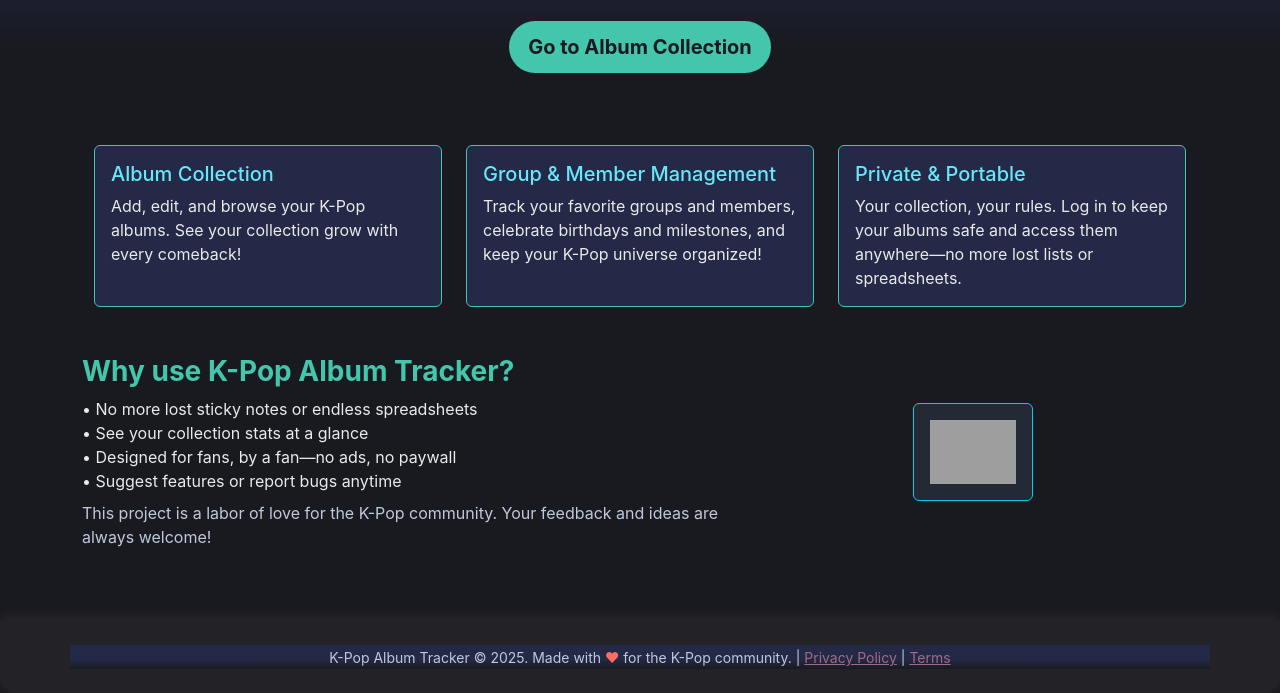
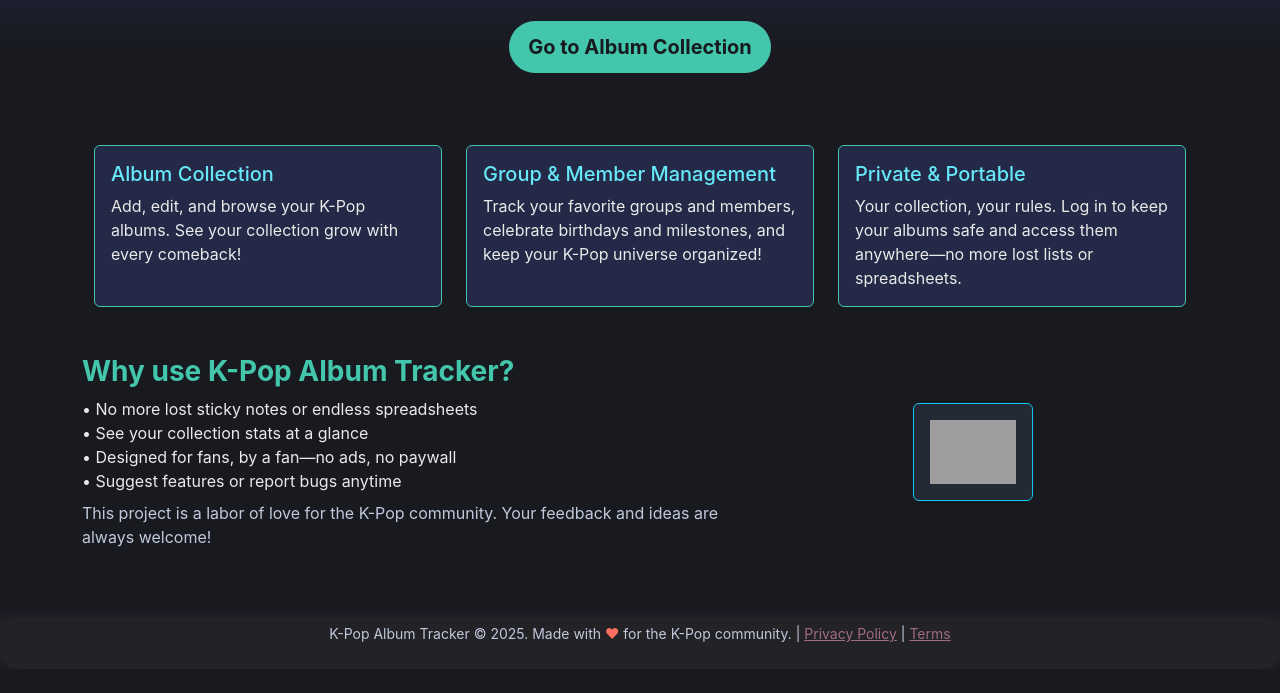
Before and after one commit to imadragonsz/KpopTracker, a website with bundled scripts: page pages/index.html in a window 1280 px wide. Shown: the part 278-971 px from the top of the page. After the commit the page ends 947 px from the top, so only its background shows below. Built offline with nearby package versions, Linux system fonts and the light colour scheme; grey boxes are pictures that could not be loaded.

Commit message:
styling changes

```diff
--- a/pages/index.html
+++ b/pages/index.html
@@ -30,6 +30,7 @@
         });
     </script>
 
+    <div class="main-content">
       <section
         class="py-5 text-center"
         style="background: linear-gradient(180deg, #232946 45%, #181a20 80%)"
@@ -52,8 +53,8 @@
             Your K-Pop Album Library
           </h1>
           <p class="lead mb-4 hero-lead-text text-center">
-          Add, browse, and celebrate every album in your K-Pop journey. This is
-          your digital shelf—make it shine!
+            Add, browse, and celebrate every album in your K-Pop journey. This
+            is your digital shelf—make it shine!
           </p>
           <a
             href="/pages/albumCollection.html"
@@ -94,8 +95,8 @@
                   Group & Member Management
                 </h5>
                 <p class="card-text">
-                Track your favorite groups and members, celebrate birthdays and
-                milestones, and keep your K-Pop universe organized!
+                  Track your favorite groups and members, celebrate birthdays
+                  and milestones, and keep your K-Pop universe organized!
                 </p>
               </div>
             </div>
@@ -107,8 +108,8 @@
                   Private & Portable
                 </h5>
                 <p class="card-text">
-                Your collection, your rules. Log in to keep your albums safe and
-                access them anywhere—no more lost lists or spreadsheets.
+                  Your collection, your rules. Log in to keep your albums safe
+                  and access them anywhere—no more lost lists or spreadsheets.
                 </p>
               </div>
             </div>
@@ -143,6 +144,7 @@
           </div>
         </div>
       </section>
+    </div>
 
     <footer
       class="text-center py-4 mt-5"
@@ -153,10 +155,7 @@
         box-shadow: 0 -2px 16px 0 #a06c8533;
       "
     >
-      <div
-        class="container"
-        style="background: linear-gradient(180deg, #232946 60%, #181a20 100%)"
-      >
+      <div class="container">
         <small>
           K-Pop Album Tracker &copy; 2025. Made with
           <span style="color: #ff6f61">♥</span> for the K-Pop community. |
--- a/styles/global.css
+++ b/styles/global.css
@@ -1,10 +1,25 @@
-/* Ensure card text is visible on dark backgrounds for profile page */
-.card.bg-dark,
-.card.bg-dark .card-body,
+/* Flex child for sticky footer layout */
+.main-content {
+  flex: 1 0 auto;
+}
+/* Sticky footer for .text-center.py-4.mt-5 */
+body {
+  display: flex;
+  flex-direction: column;
+  min-height: 100vh;
+}
+/* Highly specific selector to override Bootstrap's .py-4 */
+footer.text-center.py-4.mt-5,
+.text-center.py-4.mt-5 {
+  margin-top: auto;
+  padding-top: 0 !important;
+}
 
-/* General card background and border for theme consistency */
+/* Add space above footer by increasing margin-bottom on main content containers */
+/* Ensure card text is visible on dark backgrounds for profile page and general card background and border for theme consistency */
 .card,
 .card.bg-dark,
+.card-body,
 .card-body {
   border-color: #43c6ac !important;
   --bs-card-bg: #232946 !important;
@@ -44,6 +59,7 @@ body {
   max-width: 900px;
   width: 100%;
   margin-top: 90px;
+  margin-bottom: 2.5rem !important;
 }
 
 .group-count-badge {
```
Lines whose indentation alone changed are shown as unchanged.
